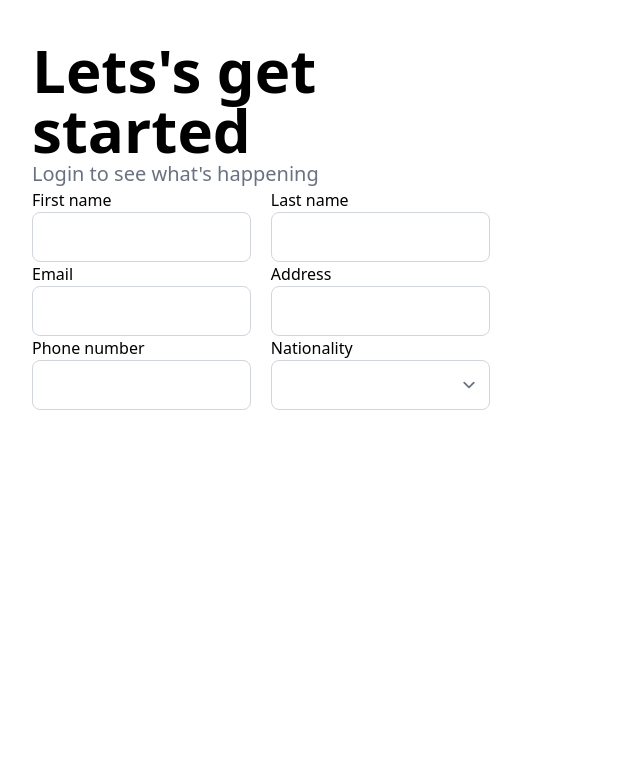
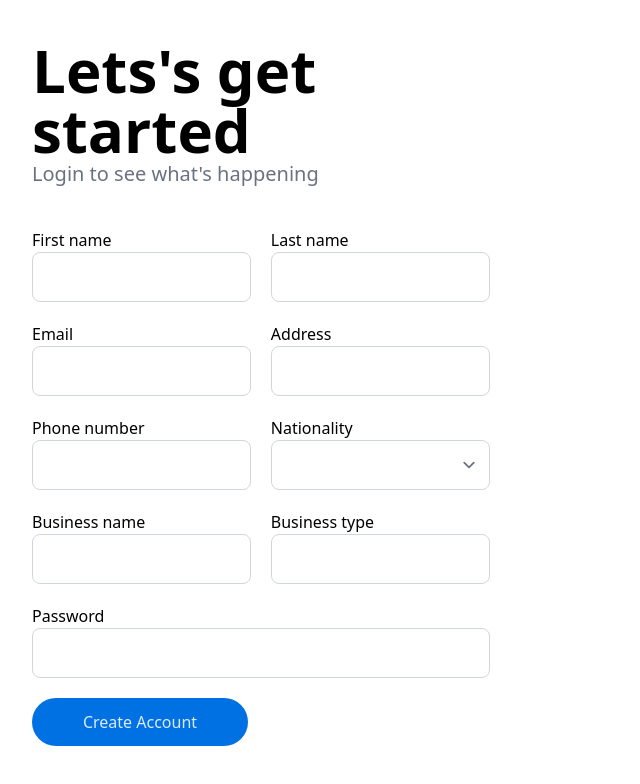
Before and after one commit to martin-codex3/Data-Analyser-v1, a SvelteKit app in the folder frontend/: page / in a window 1280 px wide. Shown: the top 784 px of the page, without its empty margins (0-640 px from the left). Built offline with nearby package versions, Linux system fonts and the light colour scheme; a web font is replaced by a local one.

Commit message:
creating the account form

```diff
--- a/frontend/src/routes/+page.svelte
+++ b/frontend/src/routes/+page.svelte
@@ -3,10 +3,9 @@
 <section>
   <div class="main__wrapper min-h-screen">
     <div class="grid grid-cols-12 gap-5">
-      <div class="col-span-5 py-10 px-8">
-        <!-- for the heading -->
-        <div class="flex items-center justify-between"></div>
-
+      <div
+        class="col-span-5 py-10 px-8 h-[calc(100vh-1rem)] overflow-auto scrollbar-thin space-y-10"
+      >
         <div>
           <h1 class="text-6xl font-bold first-letter:uppercase">
             lets's get started
@@ -19,7 +18,7 @@
         <!-- for the form here  -->
         <div>
           <form action="">
-            <div class="main__form__wrapper">
+            <div class="main__form__wrapper space-y-5">
               <div class="grid grid-cols-1 lg:grid-cols-2 gap-5">
                 <div class="">
                   <label for="FirstName">First name</label>
@@ -84,6 +83,50 @@
                   ></select>
                 </div>
               </div>
+
+              <div class="grid grid-cols-1 lg:grid-cols-2 gap-5">
+                <div class="">
+                  <label for="BusinessName">Business name</label>
+                  <input
+                    type="text"
+                    name="business_name"
+                    id="BusinessName"
+                    class="w-full py-3 px-3 rounded-lg outline-none border border-gray-300 focus:border-primary-main-blue focus:ring-primary-main-blue"
+                  />
+                </div>
+
+                <div class="">
+                  <label for="BusinessType">Business type</label>
+                  <input
+                    type="text"
+                    name="business_type"
+                    id="BusinessType"
+                    class="w-full py-3 px-3 rounded-lg outline-none border border-gray-300 focus:border-primary-main-blue focus:ring-primary-main-blue"
+                  />
+                </div>
+              </div>
+
+              <div class="grid grid-cols-1 lg:grid-cols-1 gap-5">
+                <div class="">
+                  <label for="Password">Password</label>
+                  <input
+                    type="password"
+                    name="password"
+                    id="Password"
+                    class="w-full py-3 px-3 rounded-lg outline-none border border-gray-300 focus:border-primary-main-blue focus:ring-primary-main-blue"
+                  />
+                </div>
+              </div>
+
+              <div>
+                <button
+                  aria-label="save-button"
+                  title="Create Account"
+                  class="flex items-center justify-center bg-primary-main-blue first-letter:capitalize rounded-full py-3 w-54 text-blue-100"
+                >
+                  <span class="capitalize">create account</span>
+                </button>
+              </div>
             </div>
           </form>
         </div>
```
